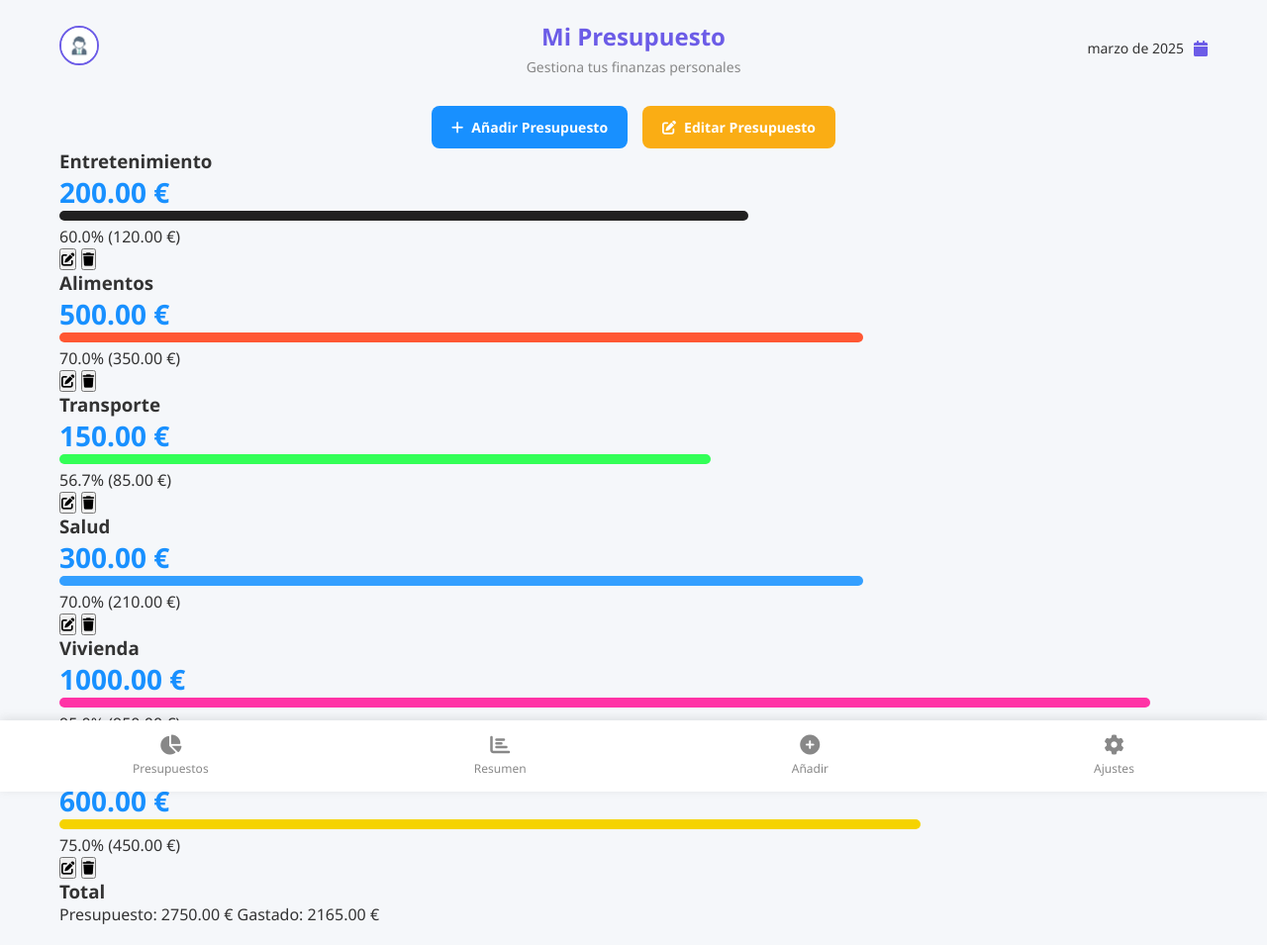
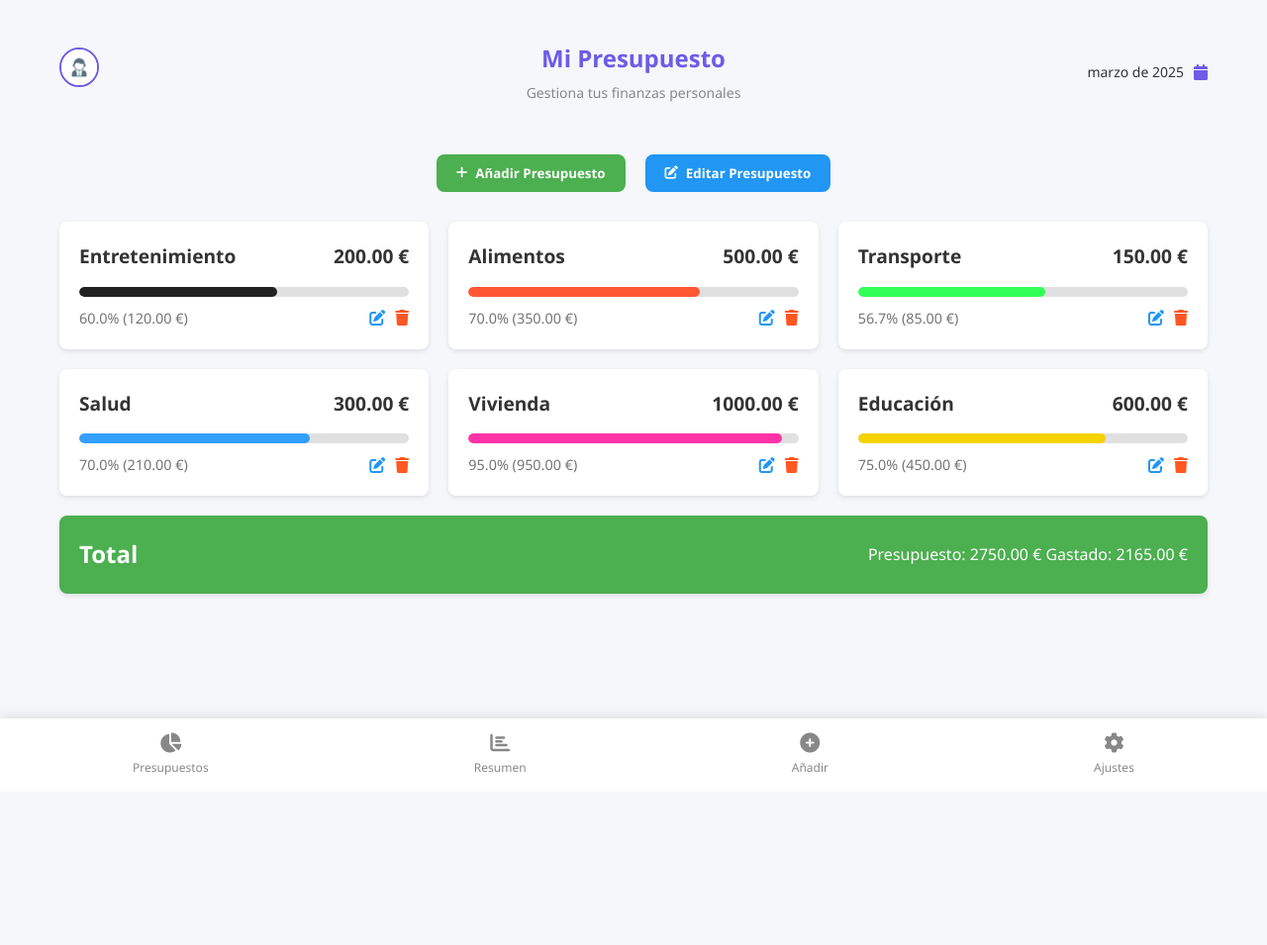
Before and after one commit to MassDaw/TFG_FinanSalud, a Spring Boot app: page /dashboard in a window 1280 px wide. Shown: the whole page at 99% size. After the commit the page ends 783 px from the top, so only its background shows below. Run offline with Spring Boot 4, Linux system fonts and the light colour scheme; the visitor is signed in with stand-in values (Sample User, id 1); some of the project's set-up classes (security, data sources, template engines, error pages and the like) are left out, and stand-ins take their place.

Commit message:
Error por reparar: barra de color en dashboard, aun no se muestra. Al hacer la carga del nuevo presupuesto, mongodb peta

```diff
--- a/src/main/resources/static/css/dashboard-styles.css
+++ b/src/main/resources/static/css/dashboard-styles.css
@@ -1,246 +1,240 @@
+/* Estilos generales */
+:root {
+    --primary-color: #4caf50;
+    --secondary-color: #2196f3;
+    --accent-color: #ff5722;
+    --text-color: #333;
+    --light-gray: #f5f5f5;
+    --medium-gray: #e0e0e0;
+    --dark-gray: #757575;
+    --white: #ffffff;
+    --shadow: 0 2px 5px rgba(0, 0, 0, 0.1);
+    --border-radius: 8px;
+}
+
 * {
     margin: 0;
     padding: 0;
     box-sizing: border-box;
-    font-family: "Segoe UI", Tahoma, Geneva, Verdana, sans-serif;
 }
 
 body {
-    background-color: #f5f7fa;
-    color: #333;
+    font-family: "Segoe UI", Tahoma, Geneva, Verdana, sans-serif;
+    background-color: var(--light-gray);
+    color: var(--text-color);
+    line-height: 1.6;
 }
 
 .container {
-    max-width: 800px;
+    max-width: 1200px;
     margin: 0 auto;
     padding: 20px;
 }
 
-/* Header Styles */
+/* Estilos del encabezado */
 .header {
     display: flex;
     justify-content: space-between;
     align-items: center;
+    padding: 20px 0;
     margin-bottom: 30px;
 }
 
 .profile-container {
-    flex: 1;
+    width: 50px;
+    height: 50px;
 }
 
 .profile-image {
-    width: 40px;
-    height: 40px;
+    width: 100%;
+    height: 100%;
     border-radius: 50%;
     object-fit: cover;
-    border: 2px solid #1890ff;
-    cursor: pointer;
-    transition: transform 0.3s;
-}
-
-.profile-image:hover {
-    transform: scale(1.1);
+    border: 2px solid var(--primary-color);
 }
 
 .title-container {
-    flex: 2;
     text-align: center;
 }
 
 .title-container h1 {
-    font-size: 24px;
-    color: #1890ff;
+    font-size: 2rem;
     margin-bottom: 5px;
+    color: var(--primary-color);
 }
 
 .title-container p {
-    font-size: 14px;
-    color: #888;
+    color: var(--dark-gray);
+    font-size: 1rem;
 }
 
 .date-container {
-    flex: 1;
-    text-align: right;
     display: flex;
-    justify-content: flex-end;
     align-items: center;
     gap: 10px;
 }
 
 #current-month {
-    font-size: 14px;
-    font-weight: 500;
+    font-weight: 600;
+    font-size: 1.1rem;
 }
 
 .calendar-btn {
     background: none;
     border: none;
-    color: #1890ff;
     cursor: pointer;
-    font-size: 16px;
+    font-size: 1.2rem;
+    color: var(--primary-color);
 }
 
-/* Total Budget Card */
-.total-budget-card {
-    background-color: #fff;
-    border-radius: 12px;
-    padding: 20px;
+/* Botones de acción */
+.action-buttons {
+    display: flex;
+    justify-content: center;
+    gap: 20px;
     margin-bottom: 30px;
-    box-shadow: 0 4px 12px rgba(0, 0, 0, 0.05);
 }
 
-.total-budget-info {
+.action-btn {
+    padding: 10px 20px;
+    border: none;
+    border-radius: var(--border-radius);
+    cursor: pointer;
+    font-weight: 600;
+    display: flex;
+    align-items: center;
+    gap: 8px;
+    transition: all 0.3s ease;
+}
+
+.add-btn {
+    background-color: var(--primary-color);
+    color: var(--white);
+}
+
+.edit-btn {
+    background-color: var(--secondary-color);
+    color: var(--white);
+}
+
+.action-btn:hover {
+    opacity: 0.9;
+    transform: translateY(-2px);
+}
+
+/* Contenedor de presupuestos */
+.budget-container {
+    display: grid;
+    grid-template-columns: repeat(auto-fill, minmax(300px, 1fr));
+    gap: 20px;
+    margin-bottom: 30px;
+}
+
+.budget-item {
+    background-color: var(--white);
+    border-radius: var(--border-radius);
+    padding: 20px;
+    box-shadow: var(--shadow);
+    transition: transform 0.3s ease;
+}
+
+.budget-item:hover {
+    transform: translateY(-5px);
+}
+
+.budget-header {
+    display: flex;
+    justify-content: space-between;
+    align-items: center;
     margin-bottom: 15px;
 }
 
-.total-budget-info h2 {
-    font-size: 18px;
-    margin-bottom: 10px;
-    color: #333;
+.budget-header h3 {
+    font-size: 1.2rem;
+    color: var(--text-color);
 }
 
 .budget-amount {
-    font-size: 28px;
     font-weight: 700;
-    color: #1890ff;
-    margin-bottom: 5px;
+    font-size: 1.2rem;
 }
 
-.spent-amount {
-    font-size: 14px;
-    color: #888;
-    margin-bottom: 15px;
-}
-
-.progress-container {
-    width: 100%;
+.budget-progress {
+    height: 10px;
+    background-color: var(--medium-gray);
+    border-radius: 5px;
+    overflow: hidden;
+    margin-bottom: 10px;
+    position: relative;
 }
 
 .progress-bar {
-    height: 10px;
-    background-color: #f0f0f0;
+    height: 100%;
     border-radius: 5px;
-    overflow: hidden;
-    margin-bottom: 5px;
+    position: absolute;
+    top: 0;
+    left: 0;
+    min-width: 1px; /* Asegura que siempre sea visible incluso con 0% */
 }
 
-.progress {
-    height: 100%;
-    background-color: #1890ff;
-    border-radius: 5px;
-}
-
-.progress-text {
-    font-size: 12px;
-    color: #888;
-    text-align: right;
-}
-
-/* Budget Categories */
-.budget-categories {
-    display: flex;
-    flex-direction: column;
-    gap: 15px;
-    margin-bottom: 30px;
-}
-
-.category-card {
-    display: flex;
-    background-color: #fff;
-    border-radius: 12px;
-    padding: 15px;
-    box-shadow: 0 2px 8px rgba(0, 0, 0, 0.05);
-    transition: transform 0.3s, box-shadow 0.3s;
-    animation: fadeIn 0.5s ease-out;
-}
-
-.category-card:hover {
-    transform: translateY(-3px);
-    box-shadow: 0 4px 12px rgba(0, 0, 0, 0.1);
-}
-
-.category-icon {
-    width: 50px;
-    height: 50px;
-    border-radius: 10px;
-    display: flex;
-    justify-content: center;
-    align-items: center;
-    margin-right: 15px;
-}
-
-.category-icon i {
-    font-size: 20px;
-}
-
-.category-details {
-    flex: 1;
-}
-
-.category-header {
+.budget-footer {
     display: flex;
     justify-content: space-between;
     align-items: center;
-    margin-bottom: 5px;
 }
 
-.category-header h3 {
-    font-size: 16px;
-    font-weight: 600;
+.budget-percentage {
+    font-size: 0.9rem;
+    color: var(--dark-gray);
 }
 
-.amount {
-    font-weight: 600;
-    color: #ff4d4f;
+.budget-actions {
+    display: flex;
+    gap: 10px;
 }
 
-.category-date {
-    font-size: 13px;
-    color: #888;
-    margin-bottom: 10px;
+.budget-actions button {
+    background: none;
+    border: none;
+    cursor: pointer;
+    font-size: 1rem;
+    transition: color 0.3s ease;
 }
 
-/* Action Buttons */
-.action-buttons {
-    display: flex;
-    gap: 15px;
-    justify-content: center;
+.edit-item-btn {
+    color: var(--secondary-color);
 }
 
-.action-btn {
-    padding: 12px 20px;
-    border: none;
-    border-radius: 8px;
-    font-size: 14px;
-    font-weight: 600;
-    cursor: pointer;
-    display: flex;
-    align-items: center;
-    gap: 8px;
-    transition: background-color 0.3s, transform 0.2s;
+.delete-item-btn {
+    color: var(--accent-color);
 }
 
-.add-btn {
-    background-color: #1890ff;
-    color: white;
+.budget-actions button:hover {
+    opacity: 0.8;
 }
 
-.add-btn:hover {
-    background-color: #096dd9;
-    transform: translateY(-2px);
+.budget-total {
+    grid-column: 1 / -1;
+    background-color: var(--primary-color);
+    color: var(--white);
+    border-radius: var(--border-radius);
+    padding: 20px;
+    display: flex;
+    justify-content: space-between;
+    align-items: center;
+    box-shadow: var(--shadow);
 }
 
-.edit-btn {
-    background-color: #faad14;
-    color: white;
+.budget-total h3 {
+    font-size: 1.5rem;
 }
 
-.edit-btn:hover {
-    background-color: #d48806;
-    transform: translateY(-2px);
+.total-amount {
+    font-size: 1.8rem;
+    font-weight: 700;
 }
 
-/* Modal Styles */
+/* Estilos para modales */
 .modal {
     display: none;
     position: fixed;
--- a/src/main/resources/static/js/dashboard-script.js
+++ b/src/main/resources/static/js/dashboard-script.js
@@ -53,12 +53,20 @@
 
     // Crear elementos para cada presupuesto
     budgets.forEach((budget) => {
+        // Asegurarse de que budgetCount existe y es un número
+        if (budget.budgetCount === undefined || budget.budgetCount === null) {
+            budget.budgetCount = 0
+        }
         const percentage = budget.budget > 0 ? ((budget.budgetCount / budget.budget) * 100).toFixed(1) : 0
 
         const budgetElement = document.createElement("div")
         budgetElement.className = "budget-item"
         budgetElement.dataset.name = budget.name
 
+        // Asegurarse de que el color existe
+        if (!budget.color) {
+            budget.color = getRandomColor(budget.name)
+        }
         budgetElement.innerHTML = `
             <div class="budget-header">
                 <h3>${budget.name}</h3>
```
Also changed, not shown: other parts of src/main/resources/static/css/dashboard-styles.css (+56 -65 lines).
